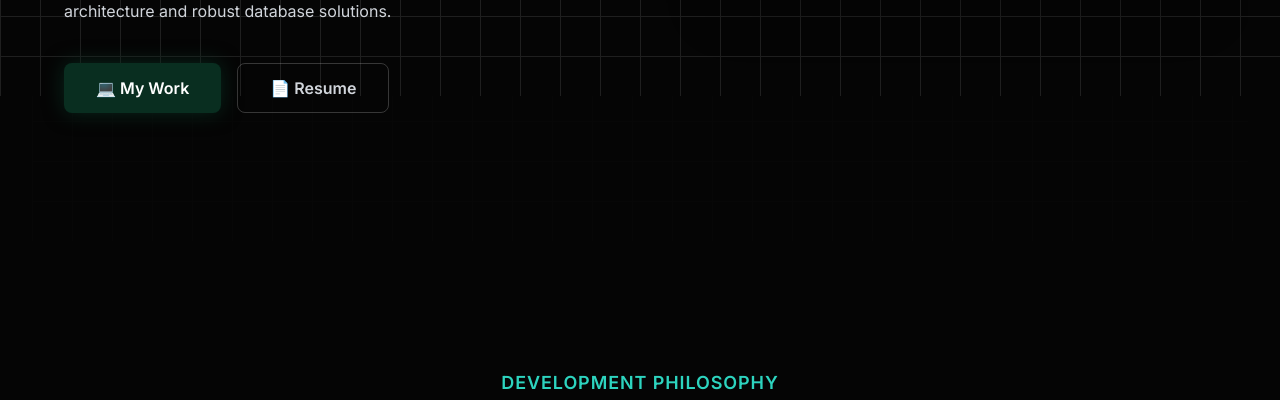
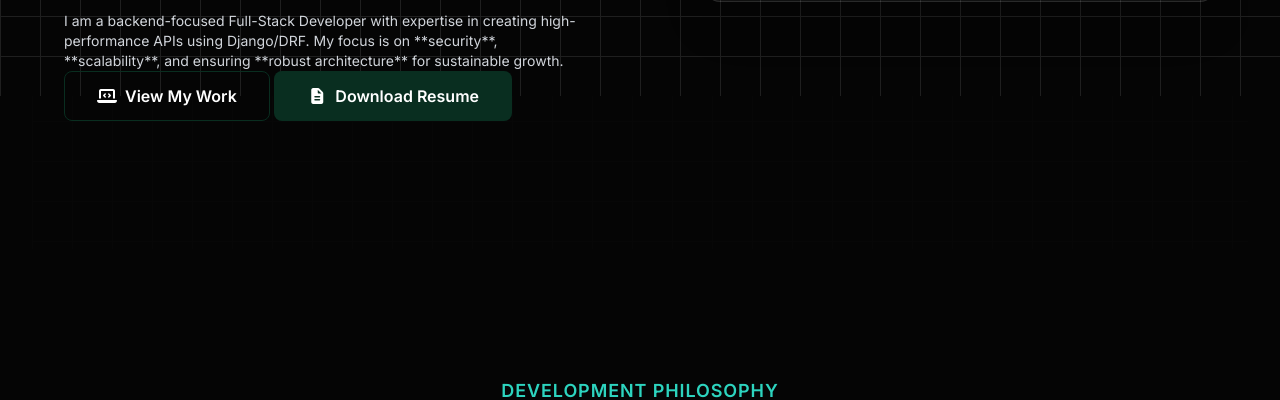
Before and after one commit to mostafaraihan/Django_Portfolio, a Django app: page / in a window 1280 px wide. Shown: the part 704-1104 px from the top of the page. Run offline with Django 5.2, Linux system fonts and the light colour scheme; some libraries are stand-ins or nearby versions.

Commit message:
hero page modify

```diff
--- a/templates/components/hero.html
+++ b/templates/components/hero.html
@@ -1,6 +1,7 @@
 {% load static %}
 
 <div class="relative max-w-7xl mx-auto px-4 sm:px-6 lg:px-8 py-32 overflow-hidden">
+    <!-- Blob Animation Background -->
     <div class="absolute top-1/4 left-0 w-96 h-96 bg-[#092e20]/60 rounded-full mix-blend-multiply filter blur-3xl opacity-30 animate-blob-slow -z-20"></div>
     <div class="absolute bottom-1/4 right-0 w-80 h-80 bg-teal-500/60 rounded-full mix-blend-multiply filter blur-3xl opacity-30 animate-blob-delay -z-20"></div>
 
@@ -10,47 +11,50 @@
 
         <div class="lg:w-1/2 text-center lg:text-left">
 
-            <div class="inline-flex items-center gap-3 px-4 py-2 mb-8 rounded-lg backdrop-blur-md bg-white/10 border border-white/20 opacity-0 animate-slide-up-initial" style="animation-delay: 0.2s;">
-                 <span class="w-3 h-3 rounded-full bg-teal-500 animate-pulse"></span>
-                 <h3 class="text-lg sm:text-xl font-semibold text-gray-400 m-0">
-                    Hello, I'm <span class="text-white font-bold">Mostafa Raihan</span>
-                 </h3>
+            <!-- Introduction -->
+            <div class="inline-flex items-center gap-3 px-4 py-2 mb-8 rounded-lg backdrop-blur-md bg-white/10 border border-[#092e20] opacity-0 animate-slide-up-initial" style="animation-delay: 0.2s;">
+                <span class="w-3 h-3 rounded-full bg-teal-500 animate-pulse"></span>
+                <h3 class="text-lg sm:text-xl font-semibold text-gray-400 m-0">
+                    Greetings, I'm <span class="text-white font-bold">Mostafa Raihan</span>
+                </h3>
             </div>
 
-
+            <!-- Main Title -->
             <h2 class="text-4xl md:text-6xl font-extrabold text-white tracking-tight mb-6 opacity-0 animate-fadeIn" style="animation-delay: 0.6s;">
-                Mastering the Backend Logic to Build <span class="text-transparent bg-clip-text bg-gradient-to-r from-[#092e20] to-teal-500">Fast and Future</span>
-                <br>Proof Applications.
+                Specializing in Backend Development to Build <span class="text-transparent bg-clip-text bg-gradient-to-r from-[#092e20] to-teal-500">Scalable and Secure Solutions</span>
+                <br>For Modern Applications.
             </h2>
 
-            <p class="mt-4 max-w-2xl lg:max-w-full **text-sm** text-gray-300 opacity-0 animate-fadeIn" style="animation-delay: 1s;">
-                I am a backend-focused Full-Stack Developer specializing in building **secure, high-performance APIs** with Django/DRF, ensuring clean architecture and robust database solutions.
+            <!-- Professional Description -->
+            <p class="mt-4 max-w-2xl lg:max-w-full text-sm text-gray-300 opacity-0 animate-fadeIn" style="animation-delay: 1s;">
+                I am a backend-focused Full-Stack Developer with expertise in creating high-performance APIs using Django/DRF. My focus is on **security**, **scalability**, and ensuring **robust architecture** for sustainable growth.
             </p>
 
-            <div class="mt-10 flex flex-col sm:flex-row justify-center lg:justify-start gap-4 opacity-0 animate-fadeIn" style="animation-delay: 1.4s;">
-                <button class="px-8 py-3 rounded-lg bg-[#092e20] hover:bg-teal-700 text-white font-semibold transition-all shadow-[0_0_20px_rgba(9,46,32,0.8)] transform hover:scale-[1.02]">
-                    💻 My Work
-                </button>
-                <button class="px-8 py-3 rounded-lg border border-white/20 hover:bg-white/10 text-gray-300 font-semibold transition-all transform hover:scale-[1.02]">
-                    📄 Resume
-                </button>
+            <!-- Actionable Buttons -->
+        <!-- Button 1 (Primary) with Font Awesome Icon and Animation -->
+        <button class="px-8 py-3 rounded-lg bg-transparent text-white border border-[#092e20] font-semibold transition-all duration-300 ease-in-out transform hover:scale-105 hover:bg-[#092e20] hover:text-white hover:border-transparent">
+            <i class="fas fa-laptop-code mr-2"></i>View My Work
+        </button>
+
+        <!-- Button 2 (Inverted) with Font Awesome Icon and Animation -->
+        <button class="px-8 py-3 rounded-lg bg-[#092e20] text-white border border-transparent font-semibold transition-all duration-300 ease-in-out transform hover:scale-105 hover:bg-transparent hover:text-white hover:border-[#092e20]">
+            <i class="fas fa-file-alt mr-2"></i>Download Resume
+        </button>
+
+        </div>
+        <div class="lg:w-1/2 mt-12 lg:mt-0 flex justify-center lg:justify-end animate-scale-up">
+            <div class="relative w-full max-w-lg p-4 rounded-2xl shadow-2xl backdrop-blur-sm bg-white/5 border border-white/10 group">
+                <img src="{% static 'images/profile.png' %}" class="w-full h-auto rounded-xl transform group-hover:scale-[0.98] transition-transform duration-700" alt="Mostafa Raihan - Professional Headshot">
+                <div class="absolute inset-4 bg-[#092e20]/50 blur-xl rounded-xl -z-10 transform scale-90 opacity-60 group-hover:scale-[0.95] transition-transform duration-700"></div>
             </div>
         </div>
 
-        <div class="lg:w-1/2 mt-12 lg:mt-0 flex justify-center lg:justify-end animate-scale-up">
-            <div class="relative w-full max-w-lg p-4 rounded-2xl shadow-2xl backdrop-blur-sm bg-white/5 border border-white/10 group">
-                <img
-                    src="{% static 'images/profile.png' %}"
-                    class="w-full h-auto rounded-xl transform group-hover:scale-[0.98] transition-transform duration-700"
-                    alt="Mostafa Raihan - Professional Headshot"
-                >
-                <div class="absolute inset-4 bg-[#092e20]/50 blur-xl rounded-xl -z-10 transform scale-90 opacity-60 group-hover:scale-[0.95] transition-transform duration-700"></div>
-            </div>
-        </div>
     </div>
 </div>
 
+
 <style>
+
 @keyframes slideUpInitial {
     from {
         opacity: 0;
--- a/templates/components/techstack.html
+++ b/templates/components/techstack.html
@@ -105,7 +105,7 @@
       </div>
 
       <!-- SECTION: Databases -->
-      <div class="section-title">Databases 🗄</div>
+      <div class="section-title">Databases <i class="fa fa-database"></i></div>
 
       <!-- PostgreSQL -->
       <div class="timeline-item group">
--- a/templates/layout/layout.html
+++ b/templates/layout/layout.html
@@ -5,9 +5,8 @@
     <meta charset="UTF-8">
     <meta name="viewport" content="width=device-width, initial-scale=1.0">
     <title>Mostafa Raihan | Django Developer</title>
-
     <script src="https://cdn.tailwindcss.com"></script>
-
+    <script src="https://cdnjs.cloudflare.com/ajax/libs/font-awesome/4.7.0/css/font-awesome.min.css"></script>
     <link href="https://fonts.googleapis.com/css2?family=Inter:wght@300;400;600;700&display=swap" rel="stylesheet">
     <link rel="stylesheet" href="https://cdnjs.cloudflare.com/ajax/libs/font-awesome/7.0.1/css/all.min.css" integrity="sha512-2SwdPD6INVrV/lHTZbO2nodKhrnDdJK9/kg2XD1r9uGqPo1cUbujc+IYdlYdEErWNu69gVcYgdxlmVmzTWnetw==" crossorigin="anonymous" referrerpolicy="no-referrer" />
 
```
Also changed, not shown: static/images/django.png (deleted).
